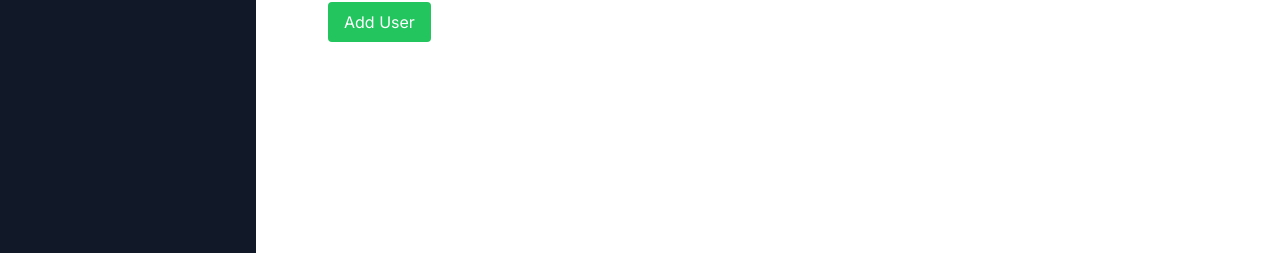
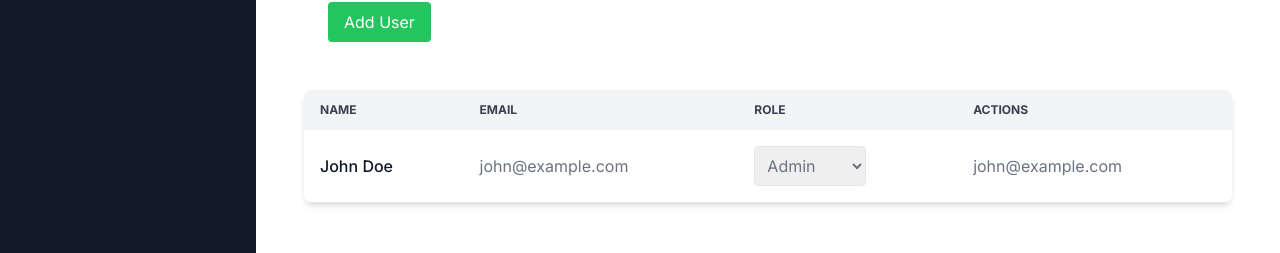
Before and after one commit to 830Utpal/Rabbit, a React (Vite) app in the folder frontend/: page /admin/users in a window 1280 px wide. Shown: the part 496-749 px from the top of the page. Built offline with nearby package versions, Linux system fonts and the light colour scheme.

Commit message:
admin user management

```diff
--- a/frontend/src/components/Admin/UserManagement.jsx
+++ b/frontend/src/components/Admin/UserManagement.jsx
@@ -35,6 +35,10 @@ const UserManagement = () => {
             role:"customer"
         })
     }
+
+    const handleRoleChange=(userId,newRole)=>{
+        console.log({id:userId,role:newRole})
+    }
   return (
     <div className='max-w-7xl mx-auto p-6'>
      <h2 className="text-2xl font-bold mb-6">User Management</h2>
@@ -67,6 +71,34 @@ const UserManagement = () => {
             <button type="submit" className='bg-green-500 text-white py-2 px-4 rounded hover:bg-green-600'>Add User</button>
         </form>
      </div>
+     {/**user list */}
+     <div className="overflow-x-auto shadow-md sm:rounded-lg">
+        <table className='min-w-full text-left text-gray-500'>
+            <thead className='bg-gray-100 text-xs uppercase text-gray-700'>
+               <tr>
+                <th className='py-3 px-4'>Name</th>
+                <th className='py-3 px-4'>Email</th>
+                <th className='py-3 px-4'>Role</th>
+                <th className='py-3 px-4'>Actions</th>
+               </tr>
+            </thead>
+            <tbody>
+              {users.map((user)=>(
+                <tr key={user._id} className='border-b hover:bg-gray-50'>
+                    <td className='p-4 font-medium text-gray-900 whitespace-nowrap'>{user.name}</td>
+                    <td className='p-4'>{user.email}</td>
+                    <td className='p-4'>
+                        <select value={user.role} onChange={(e)=>handleRoleChange(user._id,e.target.value)} className='p-2 border rounded'>
+                            <option value="customer">Customer</option>
+                            <option value="admin">Admin</option>
+                        </select>
+                    </td>
+                    <td className='p-4'>{user.email}</td>
+                </tr>
+               ))}
+           </tbody>
+        </table>
+     </div>
     </div>
   )
 }
```
